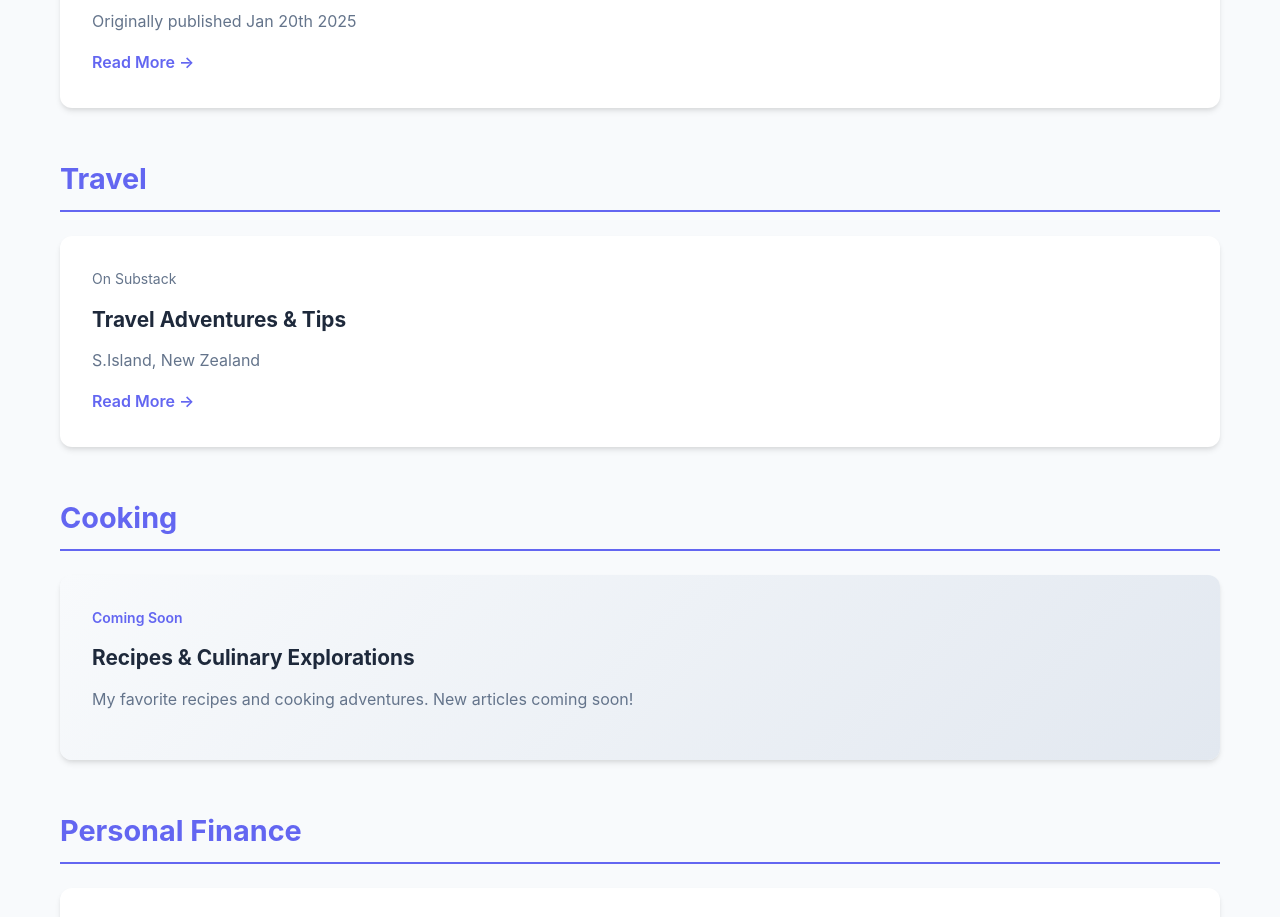
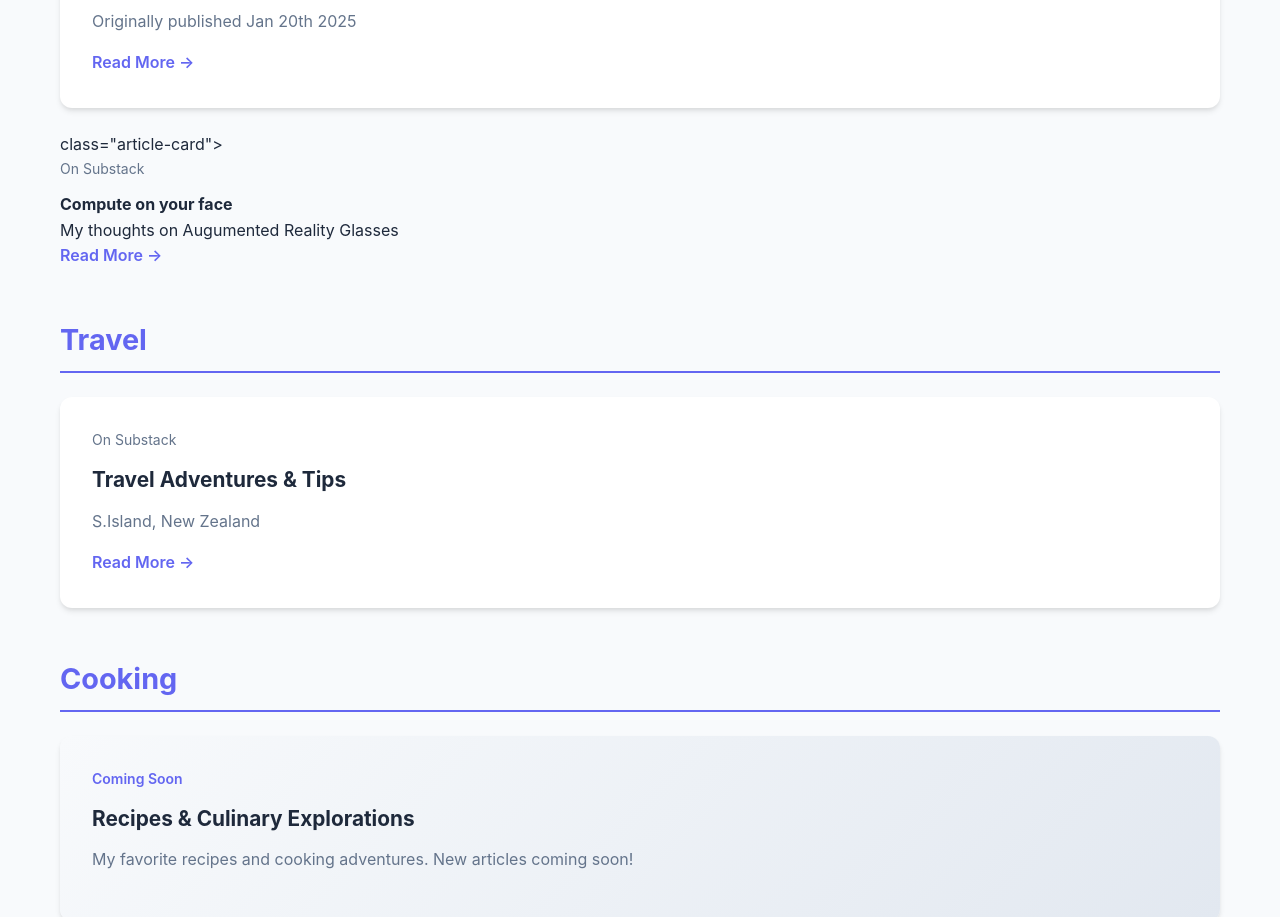
Before and after one commit to maheshmakhijani/maheshmakhijani.github.io, a plain HTML site: page index.html in a window 1280 px wide. Shown: the part 5987-6904 px from the top of the page. Drawn offline with Linux system fonts and the light colour scheme.

Commit message:
Update index.html

```diff
--- a/index.html
+++ b/index.html
@@ -200,6 +200,12 @@
                             <p>Originally published Jan 20th 2025</p>
                             <a href="https://maheshmakhijani.substack.com/p/my-thoughts-on-the-apple-vision-pro?r=pmkfu" target="_blank" class="article-link">Read More →</a>
                         </article>
+                        <article> class="article-card">
+                            <div class="article-meta">On Substack</div>
+                            <h4>Compute on your face</h4>
+                            <p>My thoughts on Augumented Reality Glasses</p>
+                            <a href="https://open.substack.com/pub/maheshmakhijani/p/compute-on-your-face-smartwatches?utm_campaign=post-expanded-share&utm_medium=web" target="_blank" class="article-link">Read More →</a>
+                        </article>
                     </div>
                 </div>
 
```
